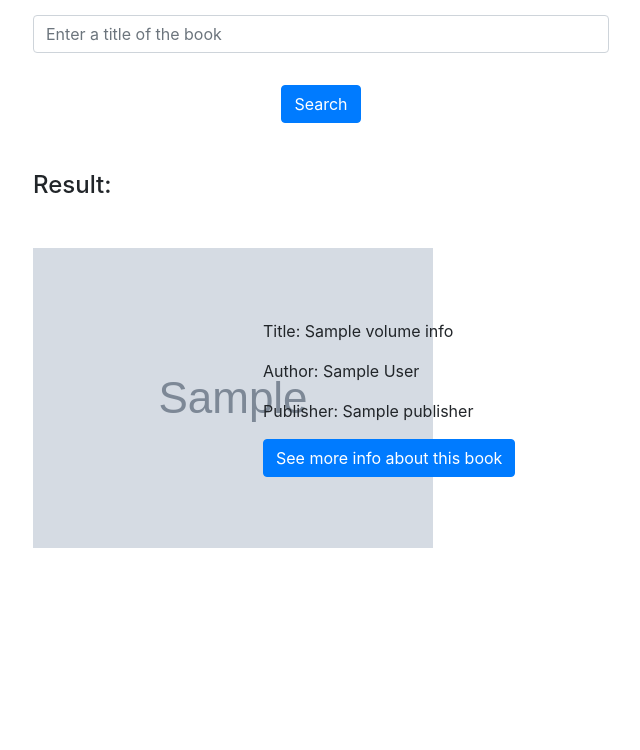
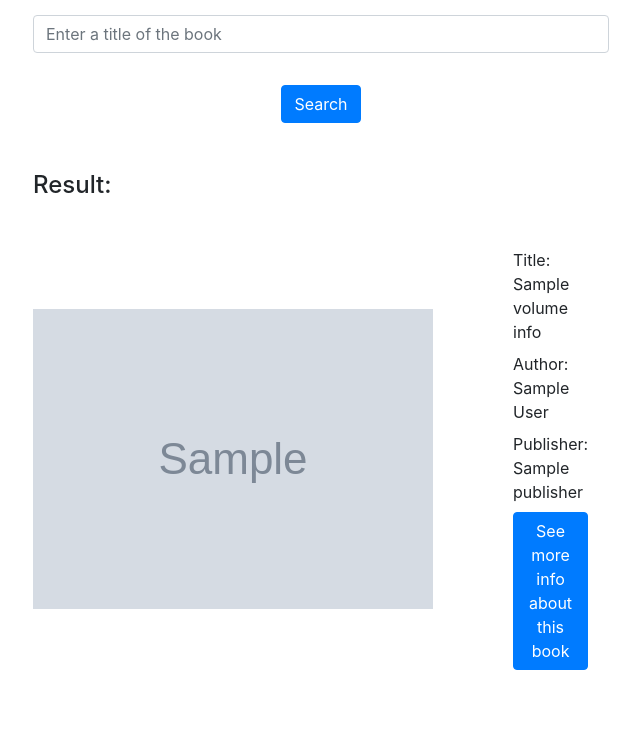
Before and after one commit to chieakiba/eighth-light-google-books-api, a Flask app: template app/templates/index.html in a window 1280 px wide. Shown: the part 185-935 px from the top of the page, without its empty margins (319-959 px from the left). Before the commit the page ends 733 px from the top, so only its background shows below. Run offline with Flask 2, Linux system fonts and the light colour scheme; the template is opened without the code that fills it: most values are stand-ins (such as "Sample title", 1, 10 or a date in 2020); grey boxes marked "Sample" are stand-in pictures; some libraries are stand-ins or nearby versions.

Commit message:
Revert "Ca handle edge cases"

```diff
--- a/app/static/style.css
+++ b/app/static/style.css
@@ -46,20 +46,14 @@
 .resultItem {
     display: flex;
     flex-direction: row;
-    justify-content: flex-start;
+    justify-content: space-between;
     align-content: center;
     align-items: center;
     margin: 3em 0;
-    width: 500px;
+    width: 100%;
 }
 
 .resultInfo {
     margin-left: 5em;
     flex-direction: column;
-    width: 350px;
 }
-
-.imageContainer {
-    width: 150px;
-    text-align: center;
-}
--- a/app/templates/index.html
+++ b/app/templates/index.html
@@ -13,29 +13,15 @@
         {% if content %}
             <h4>Result:</h4>
             <div class="bookResults">
-                <!-- Iterate through the JSON response -->
                 {% for items in content['items'] %}
                     <div class="resultItem">
-                        <div class="imageContainer">
-                            <!-- Check if there are images -->
-                            {% if items['volumeInfo']['imageLinks'] %}
-                                <!-- Show image if there is an image link -->
-                                <img src="{{ items['volumeInfo']['imageLinks']['smallThumbnail'] }}" alt="{{ items['volumeInfo']['title'] }} Image" />
-                            {% else %}
-                                <!-- Else, show "No Image Available" -->
-                                <p>No Image Available</p>
-                            {% endif %}
+                        <div>
+                            <img src="{{ items['volumeInfo']['imageLinks']['smallThumbnail'] }}" alt="{{ items['volumeInfo']['title'] }} Image" />
                         </div>
-
-                        <!-- Show title, author, publisher and external information link of each volumeInfo object -->
                         <div class="resultInfo">
-                            <p>Title: {{ items['volumeInfo']['title'] }}</p>
-                            <p>Author:
-                                {% for author in items['volumeInfo']['authors'] %}
-                                    {{ author }}
-                                {% endfor %}
-                            </p>
-                            <p>Publisher: {{ items['volumeInfo']['publisher'] }}</p>
+                            <label>Title: {{ items['volumeInfo']['title'] }}</label>
+                            <label>Author: {{ items['volumeInfo']['authors'][0] }}</label>
+                            <label>Publisher: {{ items['volumeInfo']['publisher'] }}</label>
                             <a target="_blank" class="btn btn-primary" role="button" href="{{ items['volumeInfo']['infoLink'] }}">See more info about this book</a>
                         </div>
                     </div>
```
